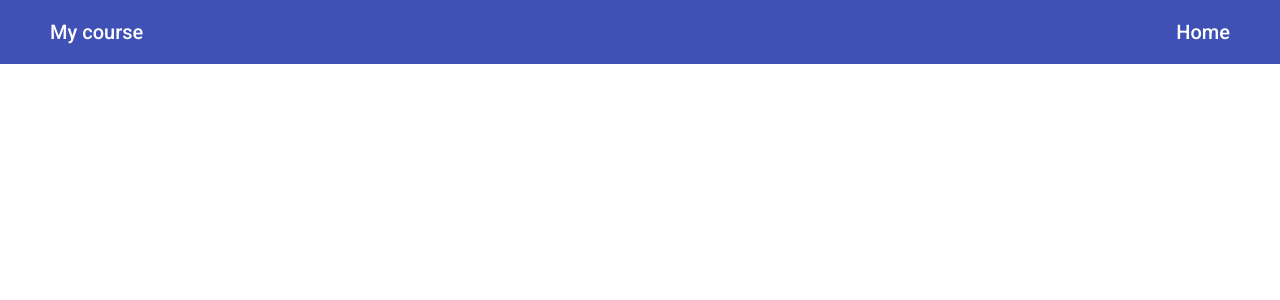
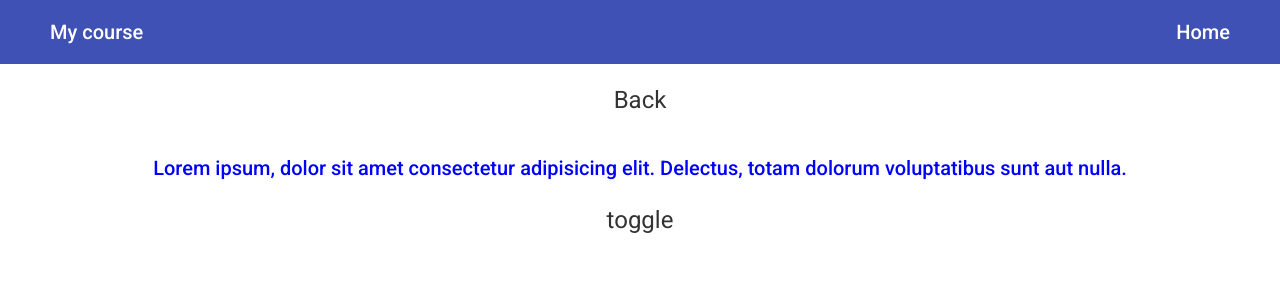
Before and after one commit to IgorShevchuk111/angular-course, an Angular app: page /ShowNgIfElse in a window 1280 px wide. Before the commit this address led to /. Shown: the top 300 px of the page. Built offline with nearby package versions, Linux system fonts and the light colour scheme.

Commit message:
Show an element using *ngIf else

```diff
--- a/src/app/app-routing.module.ts
+++ b/src/app/app-routing.module.ts
@@ -5,6 +5,7 @@ import { ContentTitleComponent } from './components/content-title/content-title.
 import { DirectiveNgStyleComponent } from './components/directive-ng-style/directive-ng-style.component';
 import { DynamicNgClassComponent } from './components/dynamic-ng-class/dynamic-ng-class.component';
 import { EventBindingComponent } from './components/event-binding/event-binding.component';
+import { ShowNgIfElseComponent } from './components/show-ng-if-else/show-ng-if-else.component';
 import { TwoWayBindingComponent } from './components/two-way-binding/two-way-binding.component';
 import { HomePageComponent } from './home-page/home-page.component';
 
@@ -17,6 +18,7 @@ const routes: Routes = [
   {path:  'TwoWayBinding', component: TwoWayBindingComponent},
   {path:  'DirectiveNgStyle', component: DirectiveNgStyleComponent},
   {path:  'DynamicNgClass', component: DynamicNgClassComponent},
+  {path:  'ShowNgIfElse', component: ShowNgIfElseComponent},
 ]
 
 @NgModule({
--- a/src/app/app.module.ts
+++ b/src/app/app.module.ts
@@ -13,6 +13,7 @@ import { TwoWayBindingComponent } from './components/two-way-binding/two-way-bin
 import { FormsModule } from '@angular/forms';
 import { DirectiveNgStyleComponent } from './components/directive-ng-style/directive-ng-style.component';
 import { DynamicNgClassComponent } from './components/dynamic-ng-class/dynamic-ng-class.component';
+import { ShowNgIfElseComponent } from './components/show-ng-if-else/show-ng-if-else.component';
 
 @NgModule({
   declarations: [
@@ -24,6 +25,7 @@ import { DynamicNgClassComponent } from './components/dynamic-ng-class/dynamic-n
     TwoWayBindingComponent,
     DirectiveNgStyleComponent,
     DynamicNgClassComponent,
+    ShowNgIfElseComponent,
   ],
   imports: [
     BrowserModule,
--- a/src/app/components/content-title/content-title.component.ts
+++ b/src/app/components/content-title/content-title.component.ts
@@ -44,6 +44,9 @@ export class ContentTitleComponent implements OnInit {
       case 4:
         this.mov = "DynamicNgClass";
       break;
+      case 5:
+        this.mov = "ShowNgIfElse";
+      break;
 
       default:
         this.mov = "/";
--- /dev/null
+++ b/src/app/components/show-ng-if-else/show-ng-if-else.component.html
@@ -0,0 +1,25 @@
+<div class="link-button">
+    <a  mat-button [routerLink]="['/']"><h1>Back</h1></a>
+</div>
+
+<h2 *ngIf="toggle; else show"
+    [ngClass]="{
+         red: toggle,
+         blue: !toggle
+    }">
+        Lorem ipsum dolor sit, amet consectetur adipisicing elit. Unde, sequi.
+</h2>
+
+<ng-template #show>
+    <h2
+        [class.red]="toggle"
+        [class.blue]="!toggle">
+            Lorem ipsum, dolor sit amet consectetur adipisicing elit. Delectus, totam dolorum
+            voluptatibus sunt aut nulla.
+    </h2>
+</ng-template>
+
+
+<div class="link-button">
+    <a  mat-button (click)="toggle = !toggle"><h1>toggle</h1></a>
+</div>
--- /dev/null
+++ b/src/app/components/show-ng-if-else/show-ng-if-else.component.scss
@@ -0,0 +1,17 @@
+.red {
+    color: red;
+}
+
+.blue {
+    color: blue;
+}
+
+.link-button {
+    max-width: 400px;
+    margin: 20px auto;
+    text-align: center;
+}
+
+h2 {
+    text-align: center;
+}
--- /dev/null
+++ b/src/app/components/show-ng-if-else/show-ng-if-else.component.ts
@@ -0,0 +1,17 @@
+import { Component, OnInit } from '@angular/core';
+
+@Component({
+  selector: 'app-show-ng-if-else',
+  templateUrl: './show-ng-if-else.component.html',
+  styleUrls: ['./show-ng-if-else.component.scss']
+})
+export class ShowNgIfElseComponent implements OnInit {
+
+  toggle = false
+
+  constructor() { }
+
+  ngOnInit(): void {
+  }
+
+}
--- a/src/app/services/content.service.ts
+++ b/src/app/services/content.service.ts
@@ -10,7 +10,8 @@ export class ContentService {
   constructor() { }
 
    contents = [
-    'Binding Img', 'Event binding','2 Way binnding','Directive ngStyle','Dynamic ngClass'
+    'Binding Img', 'Event binding','2 Way binnding','Directive ngStyle','Dynamic ngClass',
+    'Show an element using ngIf else'
   ]
 
   getTitleByi(i: number) {
```
